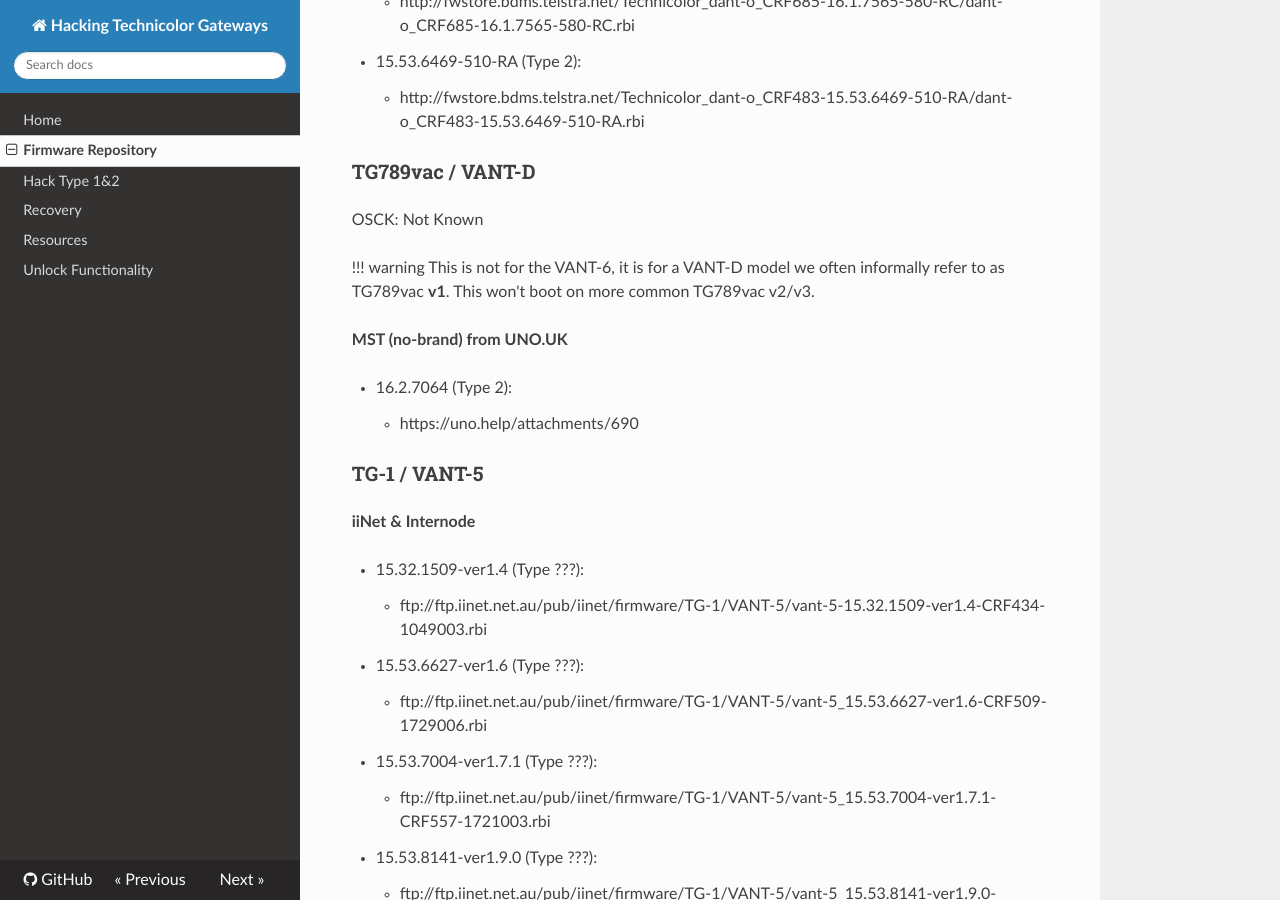
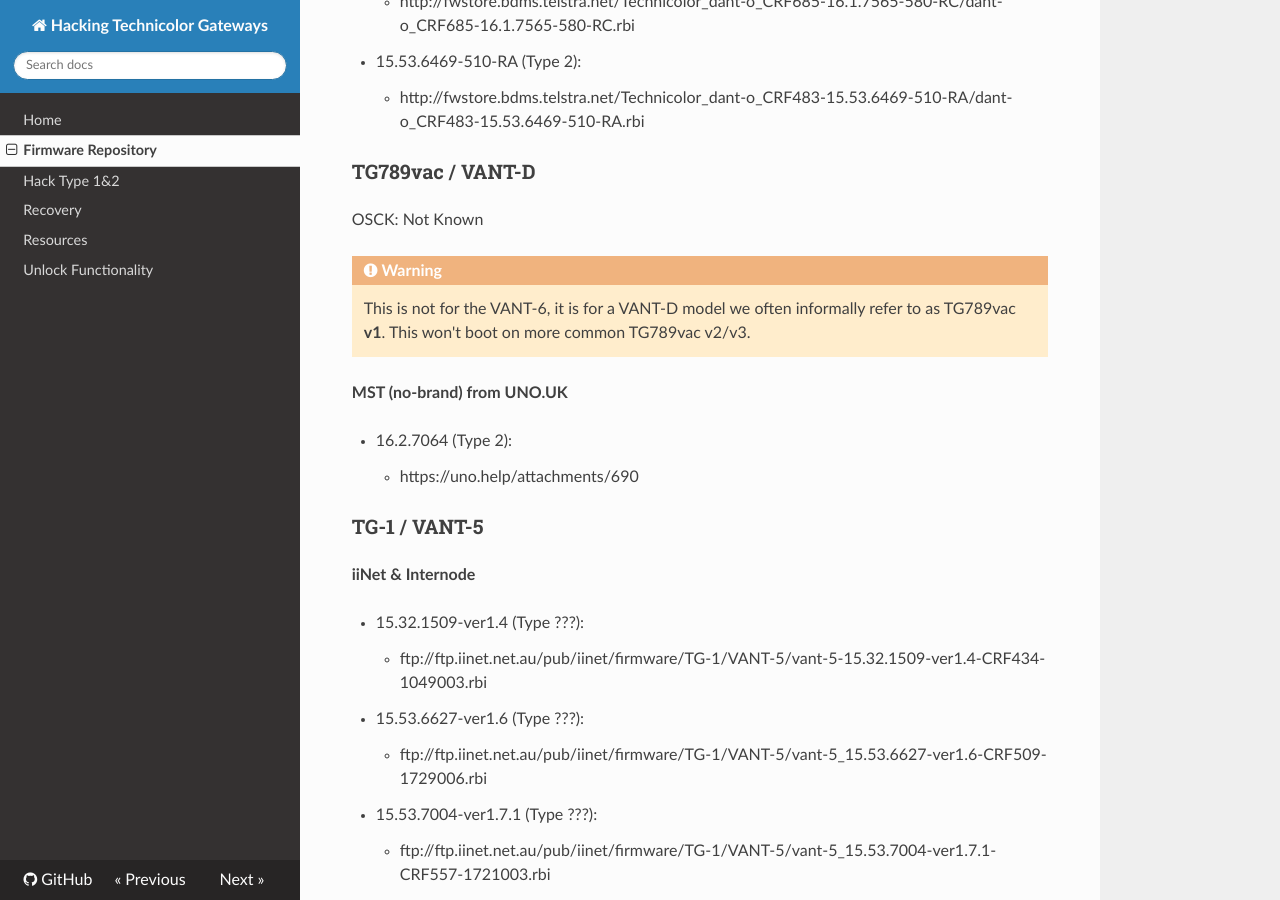
Before and after one commit to hack-technicolor/hack-technicolor, an MkDocs documentation site: the page built from docs/Firmware Repository.md, in a window 1280 px wide and 900 px high, scrolled down 1809 px. Built offline with MkDocs 1.6.1, drawn with Linux system fonts in a browser that asks for light colours; nearby versions of some CDN libraries; some of the changed lines change nothing that is shown.

Commit message:
Update mkdocs.yml

```diff
--- a/mkdocs.yml
+++ b/mkdocs.yml
@@ -3,3 +3,12 @@
 
 theme:
     name: readthedocs
+
+markdown_extensions:
+    - toc:
+        permalink: 
+    - admonition
+    - def_list
+    - mdx_gh_links:
+        user: mkdocs
+        repo: mkdocs
```
